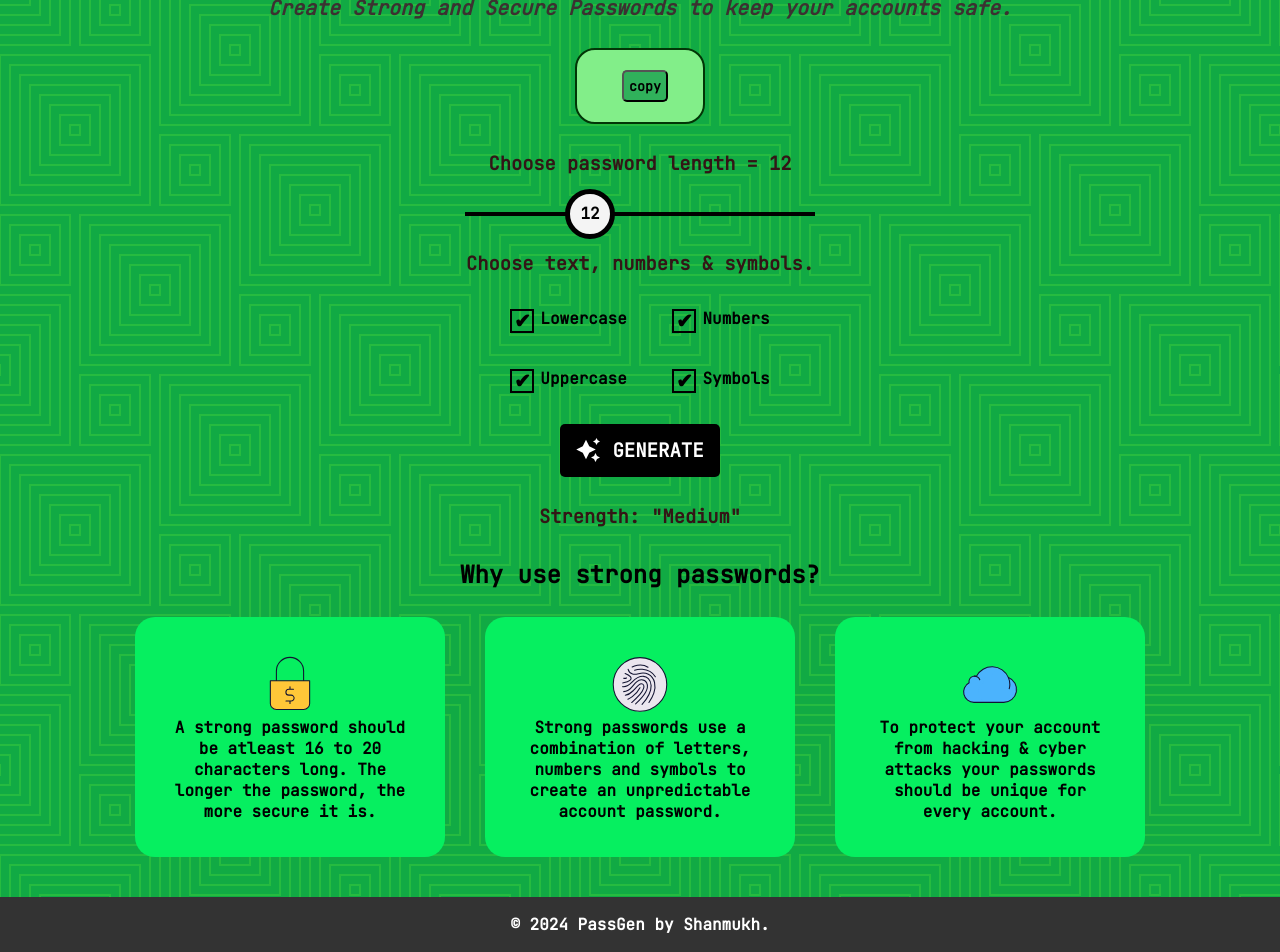
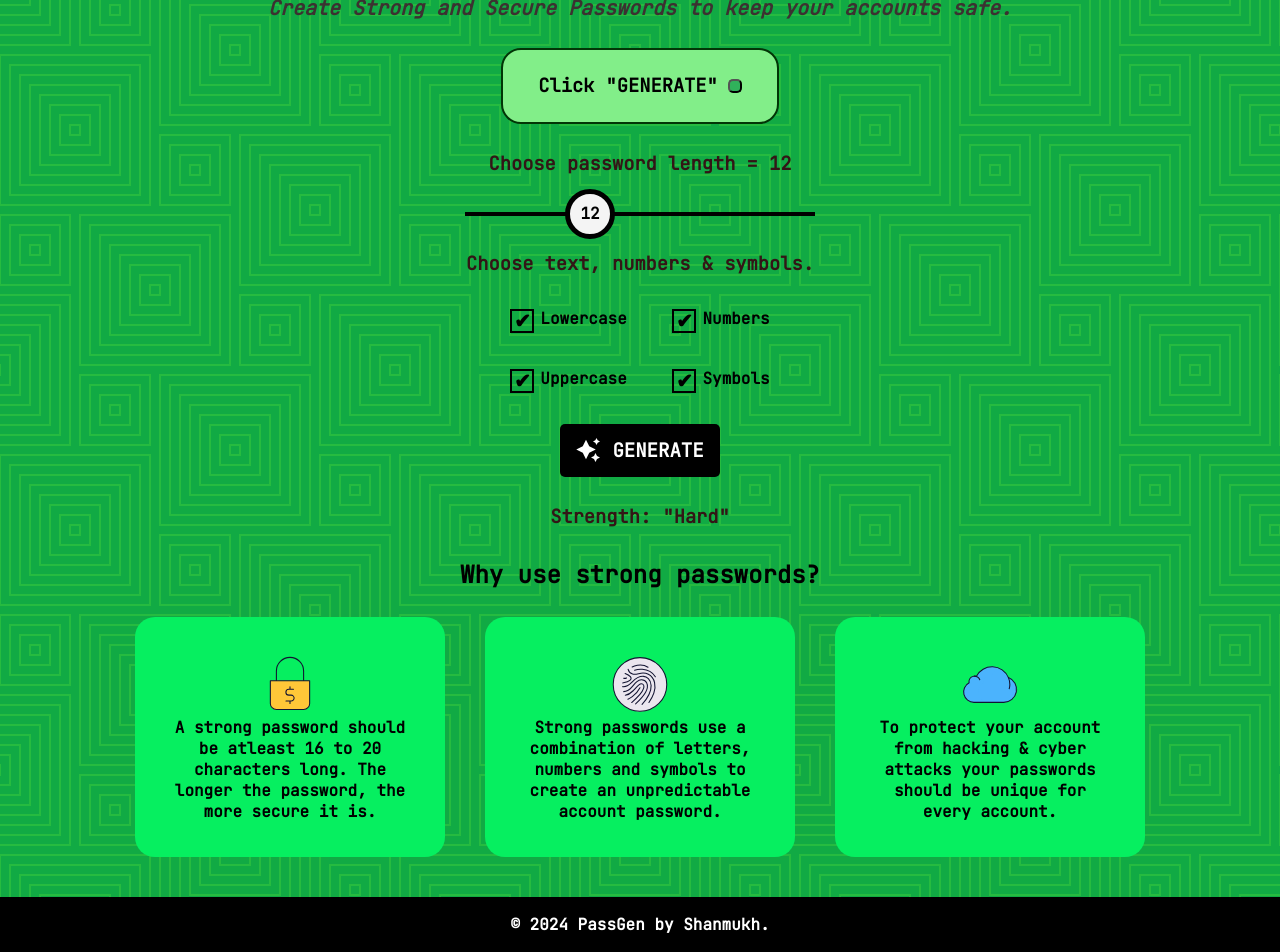
Before and after one commit to Shanmukh025/PassGen, a React (Vite) app: page / in a window 1280 px wide. Shown: the part 185-1137 px from the top of the page. Built offline with nearby package versions, Linux system fonts and the light colour scheme.

Commit message:
complete functionality added

```diff
--- a/src/App.css
+++ b/src/App.css
@@ -88,7 +88,7 @@ nav span {
 }
 
 footer {
-  background-color: #333;
+  background-color: black;
   color: #fff;
   padding: 1px;
   text-align: center;
--- a/src/components/content.jsx
+++ b/src/components/content.jsx
@@ -4,11 +4,19 @@ import { useForm } from './useForm';
 const Content = () => {
 
 const [sliderValue, setSliderValue] = useState(12);
-const [password, setPassword] = useState('');
+const [password, setPassword] = useState('Click "GENERATE"');
+const [passwordStrength, setPasswordStrength] = useState('');
+const [copied, setCopied] = useState(false);
+const [showCopyButton, setShowCopyButton] = useState(false);
 
 useEffect(() => {
     showSliderValue();
 }, [sliderValue]);
+
+useEffect(() => {
+    showSliderValue();
+    calculatePasswordStrength(password.length);
+}, [sliderValue, password]);
 
 const showSliderValue = () => {
 
@@ -34,7 +42,7 @@ const generatePassword = () => {
     values.lowercase ? 'abcdefghijklmnopqrstuvwxyz' : '',
     values.uppercase ? 'ABCDEFGHIJKLMNOPQRSTUVWXYZ' : '',
     values.number ? '0123456789' : '',
-      values.symbols ? '!@#$%^&*()_+~`|}{[]:;?><,./-=' : ''
+    values.symbols ? '!@#$%^&*()_+~|}{[]:;?><,/-=' : ''
     ].join('');
 
     let newPassword = '';
@@ -46,16 +54,40 @@ const generatePassword = () => {
     setPassword(newPassword);
 };
 
+
 const handleGenerateClick = () => {
     generatePassword();
+    setCopied(false);
+    setShowCopyButton(true);
 };
+
+const calculatePasswordStrength = (length) => {
+    if (length < 11) {
+        setPasswordStrength('Medium');
+    } else if (length >= 12 && length <= 16) {
+        setPasswordStrength('Hard');
+    } else if(length >= 17 && length <= 24) {
+        setPasswordStrength('Very Hard');
+    }
+    else {
+        setPasswordStrength('Impossible');
+    }
+};
+
+const handleCopyClick = () => {
+    navigator.clipboard.writeText(password);
+    setCopied(true);
+};
+
 
 return (
 <>
     <div className='mainbox'>
         <div className='passwordbox'>
         <h3>{password}</h3>
-        <button className='copybtn' style={{ marginLeft: '10px' }} onClick={() => {}}>copy</button>
+        <button className='copybtn' style={{ marginLeft: '10px' }} onClick={handleCopyClick}>
+            {showCopyButton ? (copied ? 'Copied!' : 'Copy') : ''}
+        </button>
         </div>
         <div className='gap'></div>
         <div className='selectionx'>
@@ -100,7 +132,7 @@ return (
     </button>
     <div className='gap'></div>
     <div className='selectionx'>
-            <h3>Strength: "Medium"</h3>
+            <h3>Strength: "{passwordStrength}"</h3>
         </div>
 </div>
 <div className='gap'></div>
```
Lines whose indentation alone changed are shown as unchanged.
